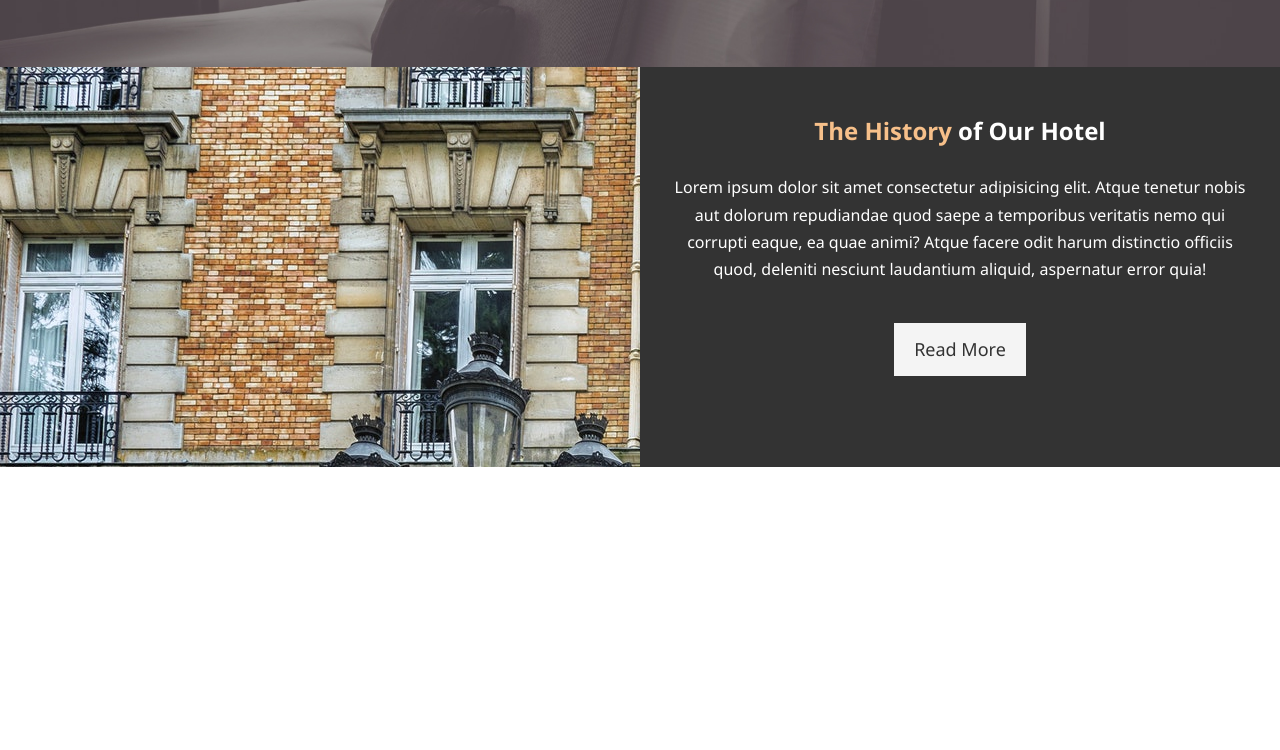
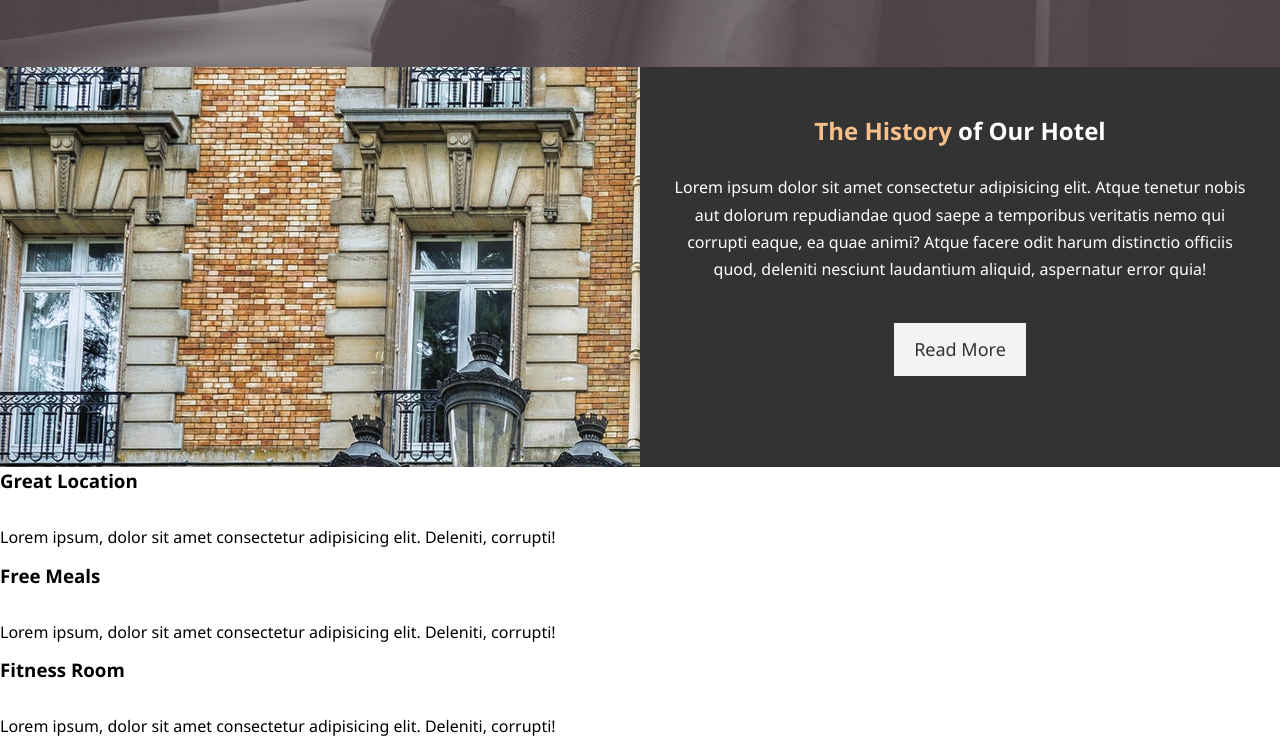
Before and after one commit to jelenastj/website_css, a plain HTML site: page index.html in a window 1280 px wide. Shown: the part 600-1350 px from the top of the page. Before the commit the page ends 1067 px from the top, so only its background shows below. Drawn offline with Linux system fonts and the light colour scheme.

Commit message:
fontawesome

```diff
--- a/index.html
+++ b/index.html
@@ -40,8 +40,20 @@
                 <p>Lorem ipsum dolor sit amet consectetur adipisicing elit. Atque tenetur nobis aut dolorum repudiandae quod saepe a temporibus veritatis nemo qui corrupti eaque, ea quae animi? Atque facere odit harum distinctio officiis quod, deleniti nesciunt laudantium aliquid, aspernatur error quia!</p>
                 <a href="about.html;" class="btn btn-light">Read More</a>
             </div>
-
-
+        </section>
+        <section id="features">
+            <div class="box">
+                <h3>Great Location</h3>
+                <p>Lorem ipsum, dolor sit amet consectetur adipisicing elit. Deleniti, corrupti!</p>
+            </div>
+            <div class="box">
+                <h3>Free Meals</h3>
+                <p>Lorem ipsum, dolor sit amet consectetur adipisicing elit. Deleniti, corrupti!</p>
+            </div>
+            <div class="box">
+                <h3>Fitness Room</h3>
+                <p>Lorem ipsum, dolor sit amet consectetur adipisicing elit. Deleniti, corrupti!</p>
+            </div>
         </section>
 	</body>
 </html>
```
